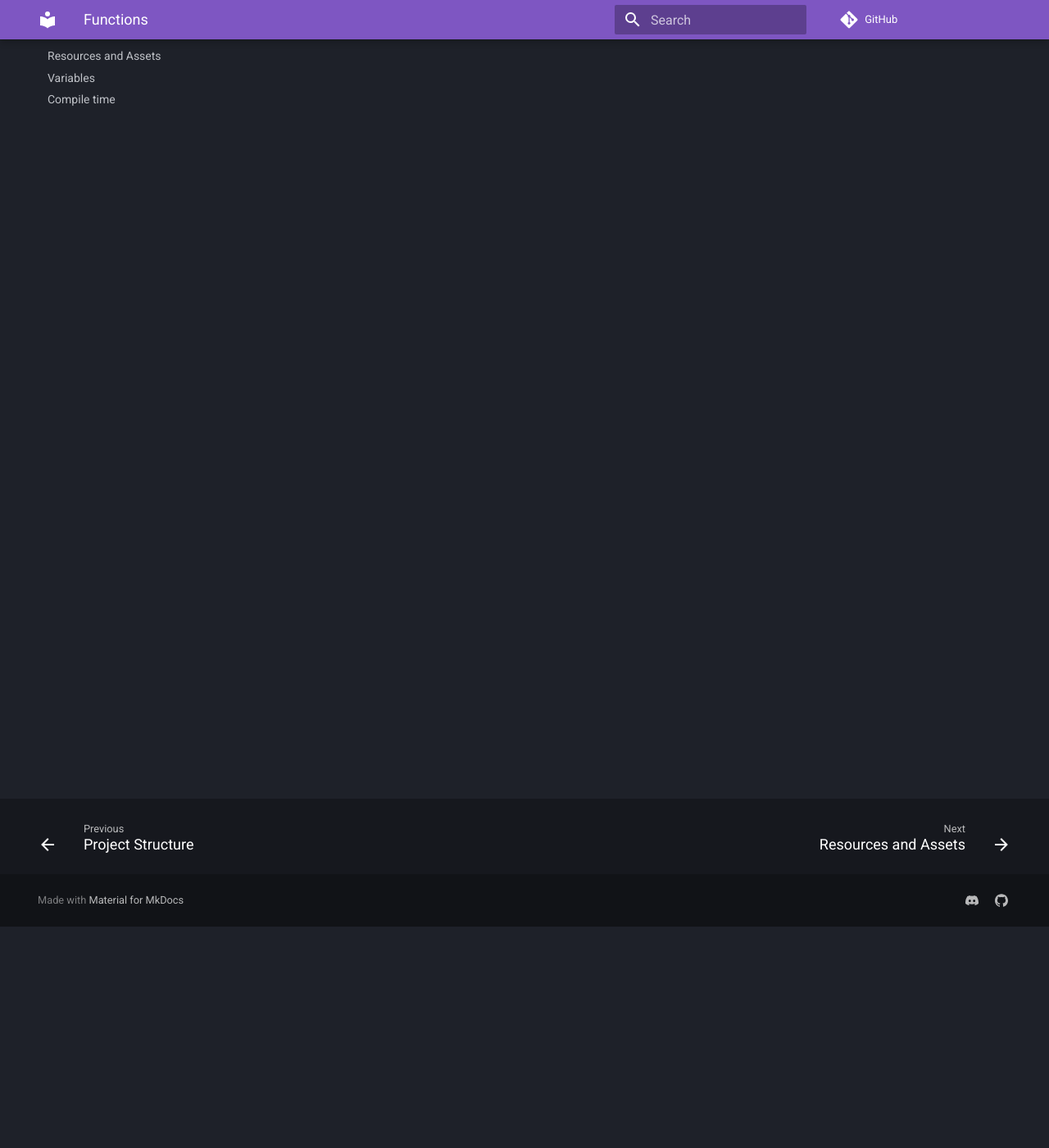
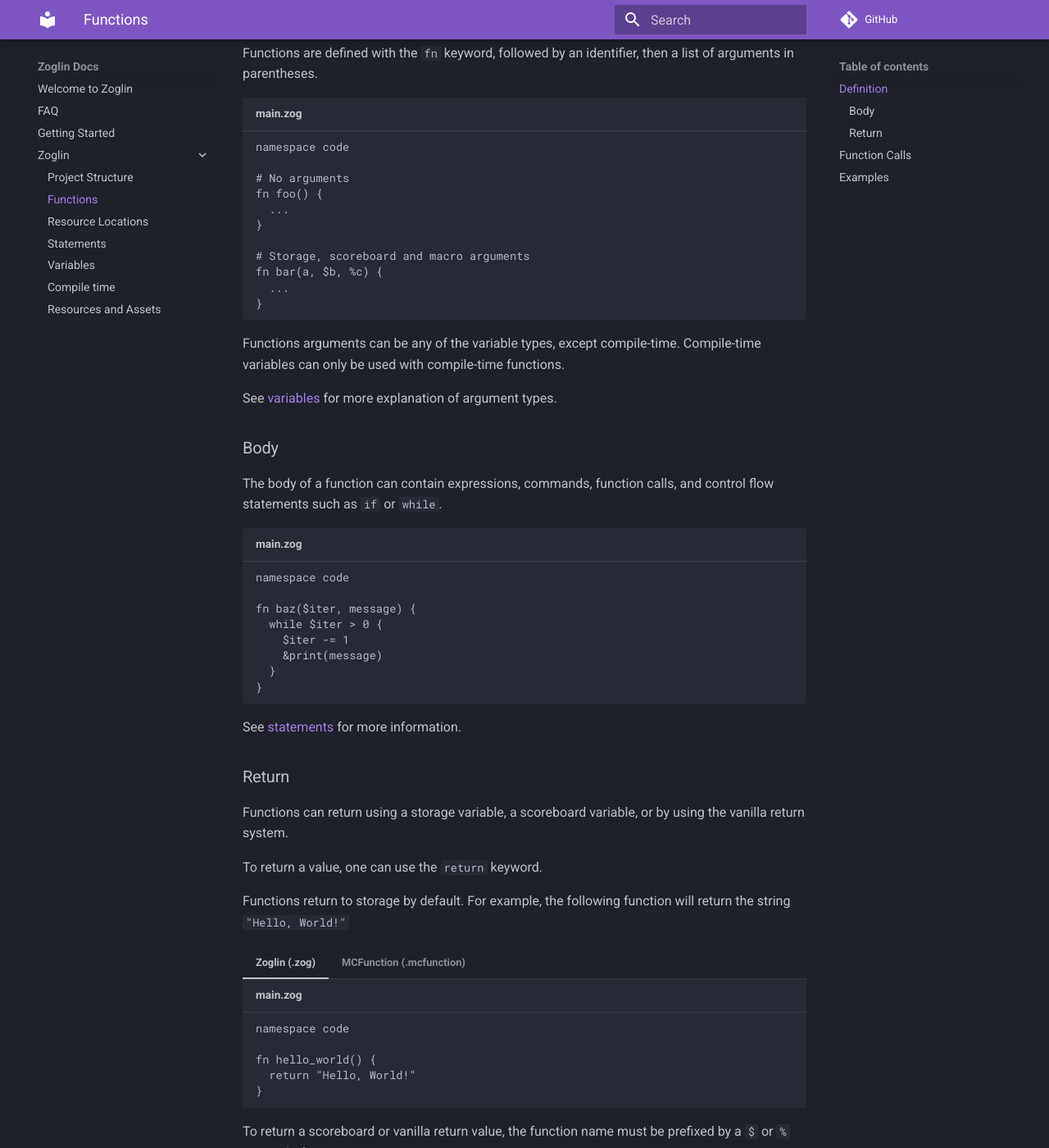
Before and after one commit to GMDU/zoglin, an MkDocs documentation site: the page built from docs/zoglin/functions.md, in a window 1280 px wide and 1400 px high, scrolled down 270 px. Shown: the whole window at 82% size. Built offline with MkDocs 1.6.1 and Material for MkDocs 9.7.7, drawn with Linux system fonts in a browser that asks for light colours; comment, search, counter and statistics services are not loaded; some of the changed text lies outside the part shown.

Commit message:
wip: work on documenting functions, statements and resource locations

````diff
--- a/docs/zoglin/functions.md
+++ b/docs/zoglin/functions.md
@@ -1 +1,98 @@
 # Functions
+Each function defined in Zoglin represents a `.mcfunction` file in the resulting
+datapack. They must be a child of a [namespace](project-structure.md#namespaces),
+and can be nested within any amount of [modules](project-structure.md#modules).
+
+## Definition
+Functions are defined with the `fn` keyword, followed by an identifier, then a list
+of arguments in parentheses.
+
+```zoglin title="main.zog"
+namespace code
+
+# No arguments
+fn foo() {
+  ...
+}
+
+# Storage, scoreboard and macro arguments
+fn bar(a, $b, %c) {
+  ...
+}
+```
+Functions arguments can be any of the variable types, except compile-time.
+Compile-time variables can only be used with compile-time functions.
+
+See [variables](variables.md) for more explanation of argument types.
+
+### Body
+The body of a function can contain expressions, commands, function calls, and control
+flow statements such as `if` or `while`.
+
+```zoglin title="main.zog"
+namespace code
+
+fn baz($iter, message) {
+  while $iter > 0 {
+    $iter -= 1
+    &print(message)
+  }
+}
+```
+
+See [statements](./statements.md) for more information.
+
+### Return
+Functions can return using a storage variable, a scoreboard variable, or
+by using the vanilla return system.
+
+To return a value, one can use the `return` keyword.
+
+Functions return to storage by default. For example, the following function
+will return the string `"Hello, World!"`
+
+=== "Zoglin (.zog)"
+    ```zoglin title="main.zog"
+    namespace code
+
+    fn hello_world() {
+      return "Hello, World!"
+    }
+    ```
+=== "MCFunction (.mcfunction)"
+    ```mcfunction title="hello_world.mcfunction"
+    # Sets the special return storage variable to "Hello, World!"
+    data modify storage code:hello_world return set value "Hello, World!"
+    ```
+
+To return a scoreboard or vanilla return value, the function name must be prefixed
+by a `$` or `%` respectively.
+
+=== "Zoglin (.zog)"
+    ```zoglin title="main.zog"
+    # Returns a scoreboard variable
+    fn $add($a, $b) {
+      return $a + $b
+    }
+
+    # Returns using the vanilla return
+    fn %multiply($a, $b) {
+      return $a * $b
+    }
+    ```
+=== "MCFunction (.mcfunction)"
+    ```mcfunction title="add.mcfunction"
+    # Sets the $return special variable
+    scoreboard players operation $return code.add = $a code.add
+    scoreboard players operation $return code.add += $b code.add
+    ```
+
+    ```mcfunction title="multiply.mcfunction"
+    # Uses return run to return the result of the operation
+    scoreboard players operation $var_0 zoglin.internal.vars = $a code.add
+    return run scoreboard players operation $var_0 zoglin.internal.vars += $b code.add
+    ```
+
+## Function Calls
+
+## Examples
--- a/mkdocs.yml
+++ b/mkdocs.yml
@@ -39,6 +39,8 @@ nav:
   - Zoglin:
     - 'zoglin/project-structure.md'
     - 'zoglin/functions.md'
-    - 'zoglin/resources.md'
+    - 'zoglin/resource-locations.md'
+    - 'zoglin/statements.md'
     - 'zoglin/variables.md'
     - 'zoglin/compile-time.md'
+    - 'zoglin/resources.md'
````
Also changed, not shown: docs/zoglin/resource-locations.md (added, +43 -0 lines), docs/zoglin/statements.md (added, +1 -0 lines).
